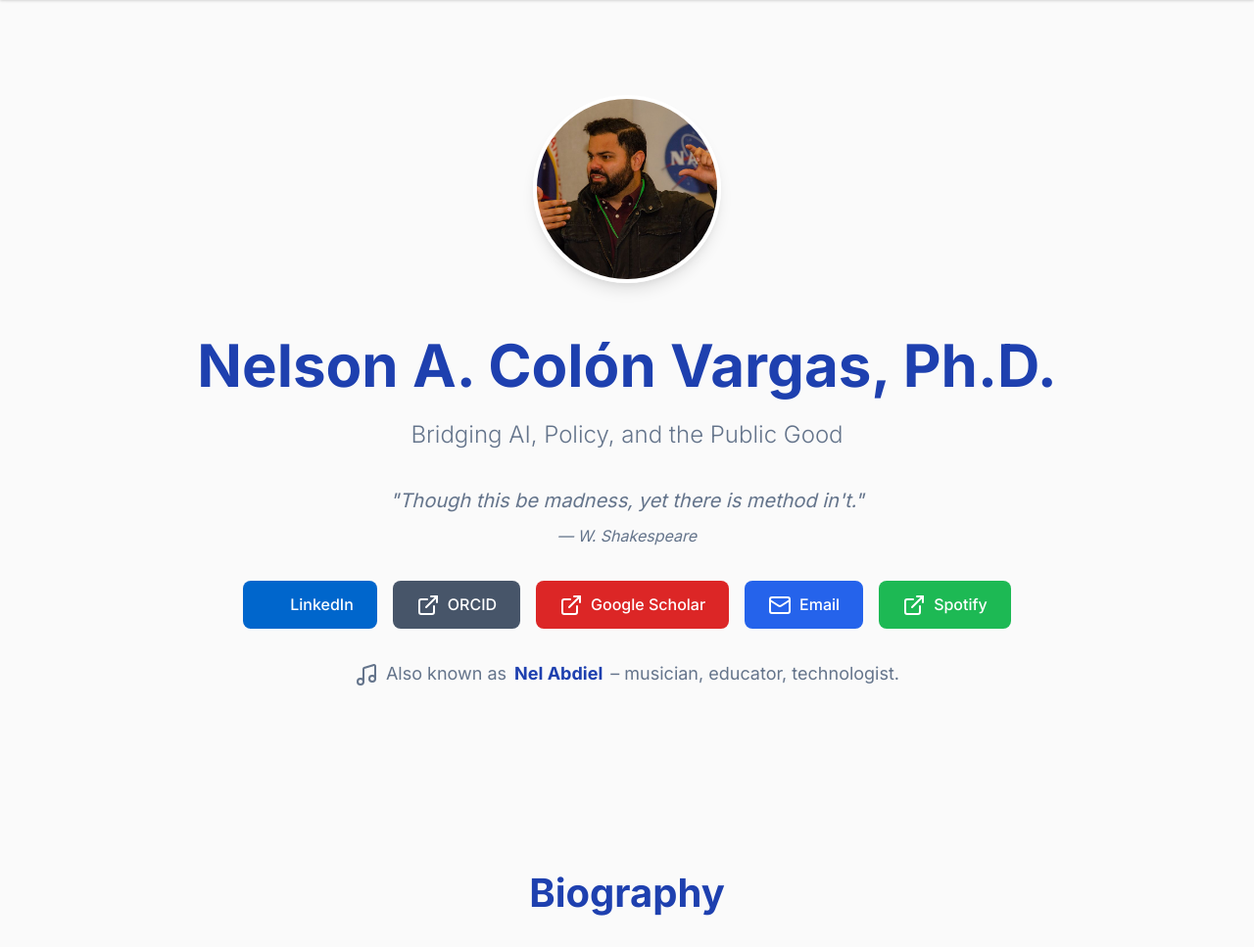
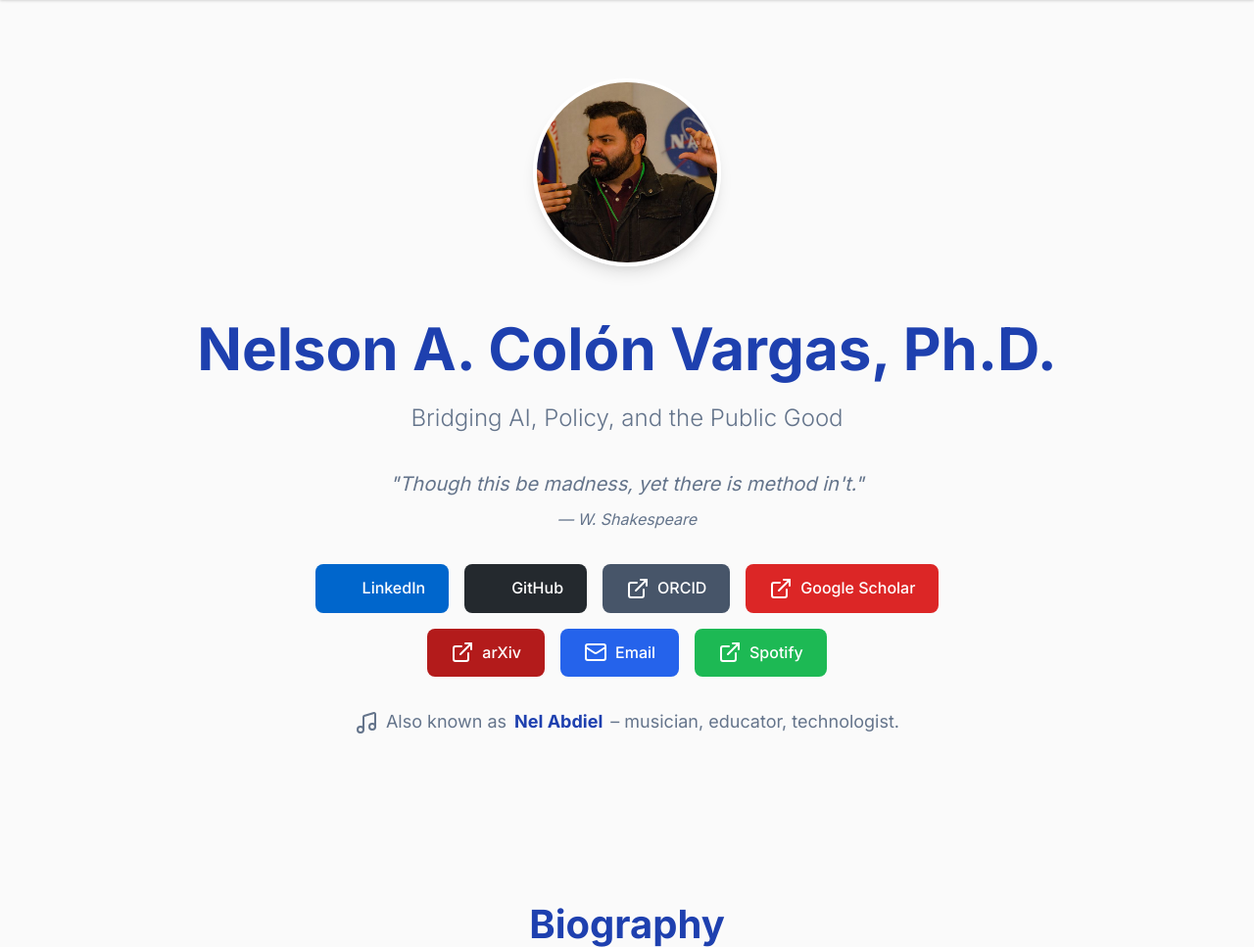
Before and after one commit to nelabdiel/nelabdiel.github.io, a PHP site: page / in a window 1280 px wide. Shown: the part 65-1032 px from the top of the page at 98% size. Run offline with PHP 8.4, Linux system fonts and the light colour scheme.

Commit message:
cleaning up socials

```diff
--- a/index.html
+++ b/index.html
@@ -121,6 +121,14 @@
                             <i data-lucide="linkedin"></i> LinkedIn
                         </a>
                         <a
+                            href="https://github.com/nelabdiel"
+                            class="social-btn github"
+                            target="_blank"
+                            rel="noopener noreferrer"
+                        >
+                            <i data-lucide="github"></i> GitHub
+                        </a>
+                        <a
                             href="https://orcid.org/0009-0009-9038-7328"
                             class="social-btn orcid"
                             target="_blank"
@@ -135,6 +143,14 @@
                             rel="noopener noreferrer"
                         >
                             <i data-lucide="external-link"></i> Google Scholar
+                        </a>
+                        <a
+                            href="https://arxiv.org/a/colonvargas_n_1.html"
+                            class="social-btn arxiv"
+                            target="_blank"
+                            rel="noopener noreferrer"
+                        >
+                            <i data-lucide="external-link"></i> arXiv
                         </a>
                         <a
                             href="mailto:nacolon@gmail.com"
@@ -154,8 +170,7 @@
 
                     <p class="musician-note">
                         <i data-lucide="music"></i>
-                        Also known as <strong>Nel Abdiel</strong> – musician,
-                        educator, technologist.
+                        Also known as <strong>Nel Abdiel</strong> – musician, educator, technologist.
                     </p>
                 </div>
             </section>
@@ -684,25 +699,25 @@
                         rel="noopener noreferrer">
                         <i data-lucide="linkedin"></i> LinkedIn
                     </a>
-                    <a href="https://orcid.org/0009-0009-9038-7328" class="footer-link" target="_blank"
+                    <!--<a href="https://orcid.org/0009-0009-9038-7328" class="footer-link" target="_blank"
                         rel="noopener noreferrer">
                         <i data-lucide="external-link"></i> ORCID
-                    </a>
-                    <a href="https://scholar.google.com/citations?user=tz58e2QAAAAJ" class="footer-link" target="_blank"
+                    </a>-->
+                    <!--<a href="https://scholar.google.com/citations?user=tz58e2QAAAAJ" class="footer-link" target="_blank"
                         rel="noopener noreferrer">
                         <i data-lucide="external-link"></i> Google Scholar
-                    </a>
+                    </a>-->
                     <a href="mailto:nacolon@gmail.com" class="footer-link">
                         <i data-lucide="mail"></i> Email
                     </a>
-                    <a
+                   <!-- <a
                         href="https://open.spotify.com/artist/73T51R2Kids9OM2jf3TxPG"
                         class="footer-link"
                         target="_blank"
                         rel="noopener noreferrer"
                     >
                         <i data-lucide="external-link"></i> Spotify
-                    </a>
+                    </a>-->
                 </div>
                 <p class="copyright">
                     © 2025 Nelson A. Colón Vargas. All rights reserved.
--- a/styles.css
+++ b/styles.css
@@ -265,6 +265,9 @@
     justify-content: center;
     gap: 1rem;
     margin-bottom: 2rem;
+    max-width: 700px;
+    margin-left: auto;
+    margin-right: auto;
 }
 
 .social-btn {
@@ -287,6 +290,12 @@
 
 .social-btn.scholar { background-color: #dc2626; }
 .social-btn.scholar:hover { background-color: #b91c1c; }
+
+.social-btn.arxiv { background-color: #b31b1b; }
+.social-btn.arxiv:hover { background-color: #991b1b; }
+
+.social-btn.github { background-color: #24292e; }
+.social-btn.github:hover { background-color: #1a1e22; }
 
 .social-btn.email { background-color: var(--primary-blue); }
 .social-btn.email:hover { background-color: var(--primary-dark); }
```
